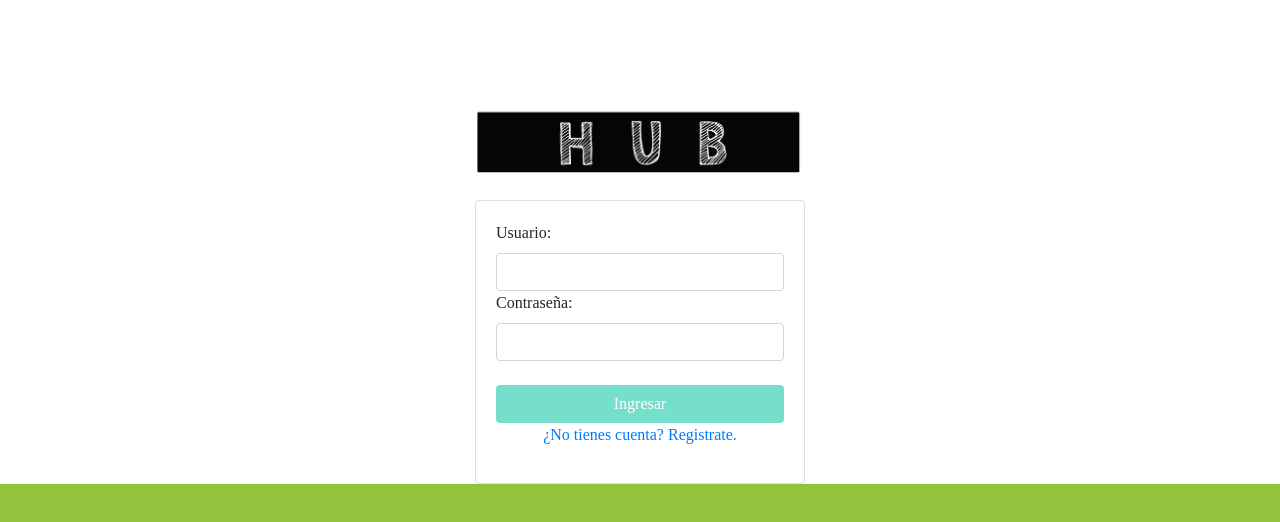
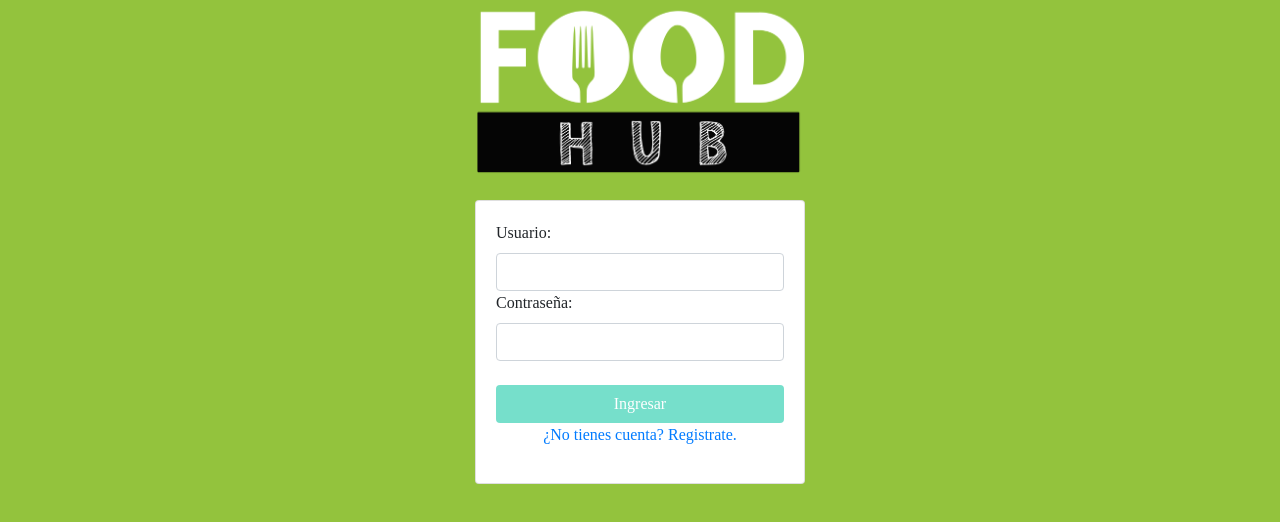
Before and after one commit to carlosv14/cooking-book, an Angular app: page /signin in a window 1280 px wide. Shown: the top 522 px of the page. Built offline with nearby package versions, Linux system fonts and the light colour scheme.

Commit message:
fixes sign in and sign up background colors

```diff
--- a/src/app/sign-in/sign-in.component.css
+++ b/src/app/sign-in/sign-in.component.css
@@ -10,6 +10,10 @@ img{
     display: block;
 }
 
+.bg-green{
+    background-color: #93c33d !important;
+}
+
 .card {
     width: 100%;
     max-width: 330px;
--- a/src/app/sign-in/sign-in.component.html
+++ b/src/app/sign-in/sign-in.component.html
@@ -1,4 +1,4 @@
-<div id="sign-in-container">
+<div id="sign-in-container" class="bg-green">
     <img src="/assets/images/cooking-book.png">
     <br>
     <div class="card">
--- a/src/app/sign-up/sign-up.component.css
+++ b/src/app/sign-up/sign-up.component.css
@@ -10,6 +10,10 @@ img{
     display: block;
 }
 
+.bg-green{
+    background-color: #93c33d !important;
+}
+
 .card {
     width: 100%;
     max-width: 330px;
--- a/src/app/sign-up/sign-up.component.html
+++ b/src/app/sign-up/sign-up.component.html
@@ -1,4 +1,4 @@
-<div id="sign-up-container">
+<div id="sign-up-container" class="bg-green">
   <img src="/assets/images/cooking-book.png">
   <br>
   <div class="card">
```
